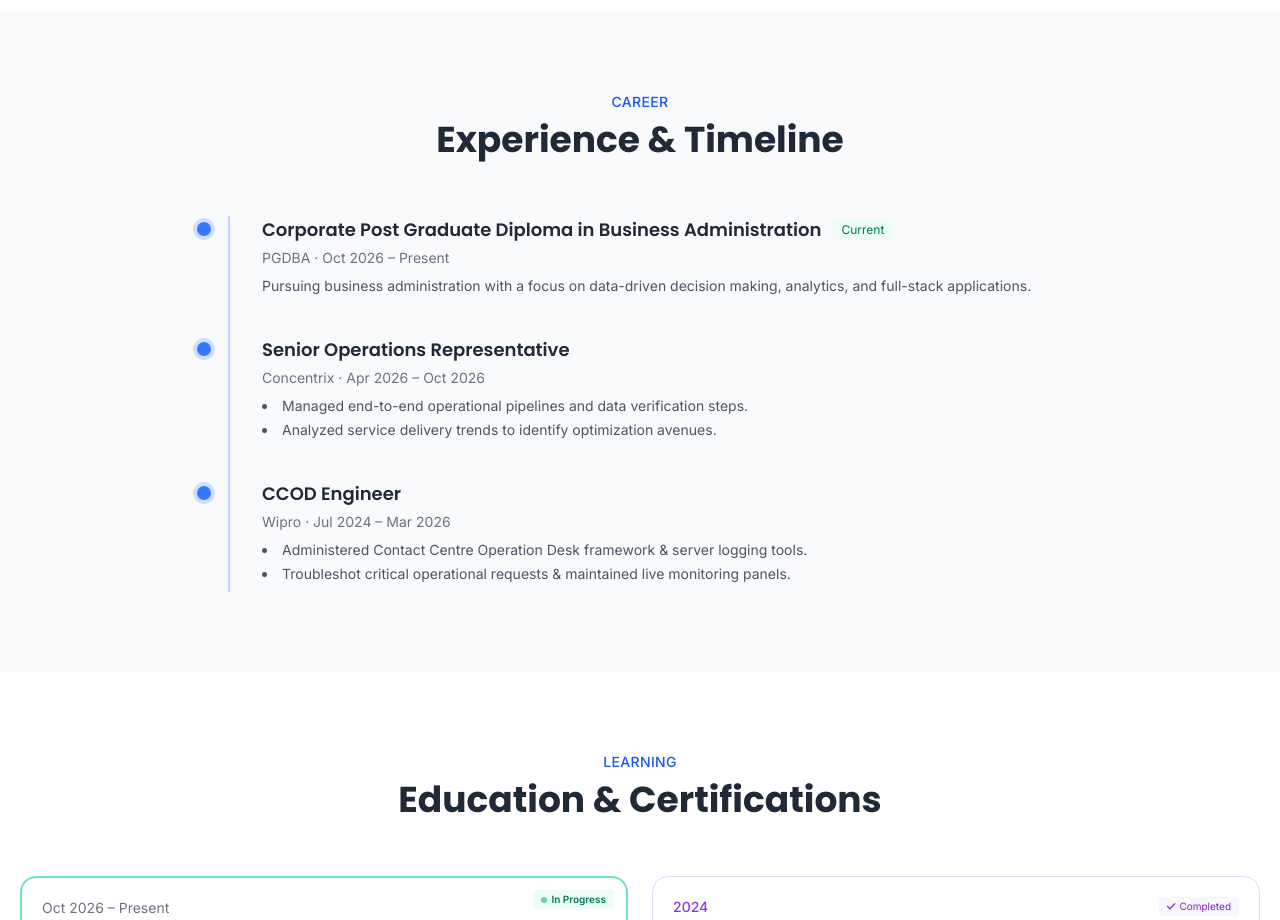
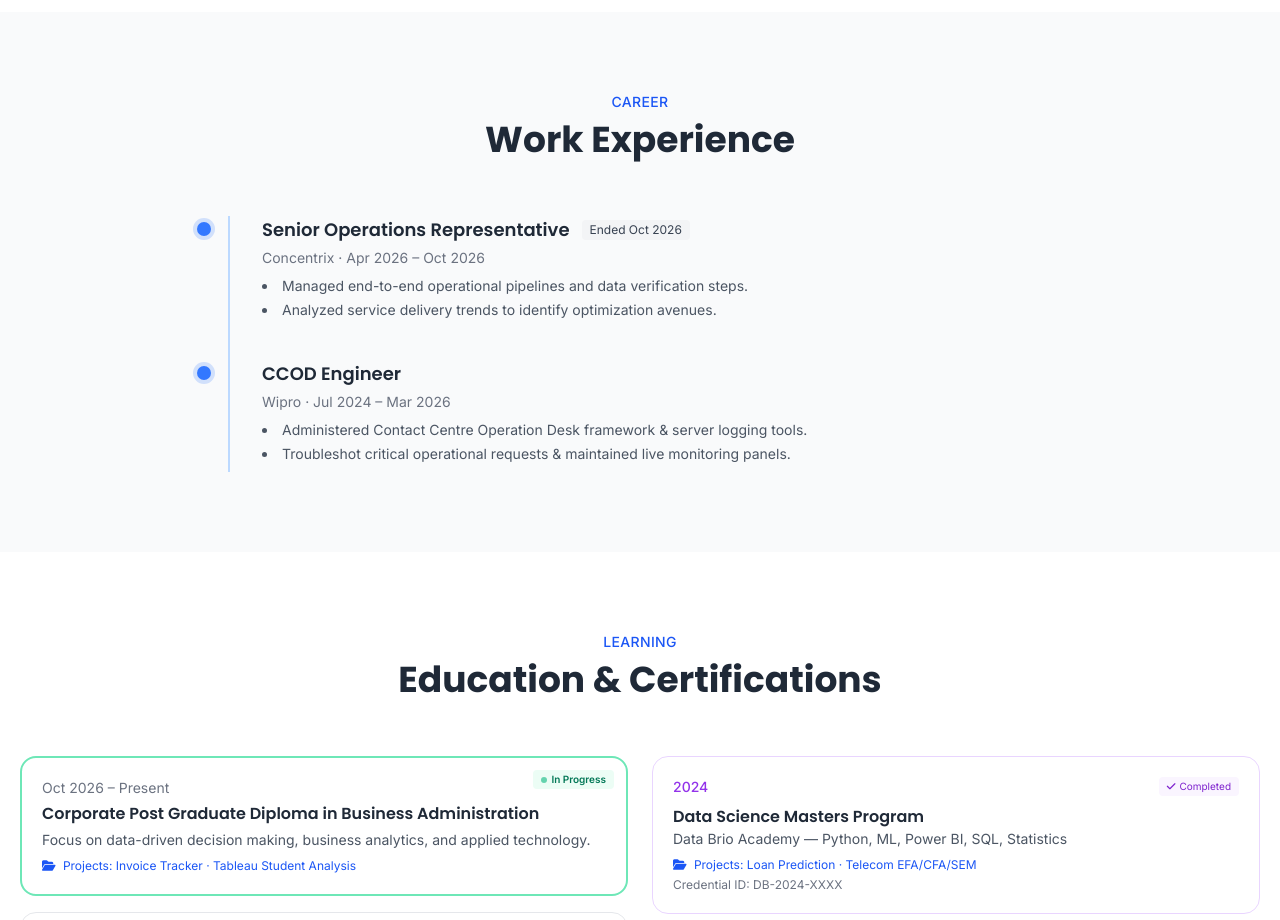
Before and after one commit to azi05122001/Azizur-Rahaman-Portfolio, a plain HTML site: page index.html in a window 1280 px wide. Shown: the part 3280-4200 px from the top of the page. Drawn offline with nearby package versions, Linux system fonts and the light colour scheme; animation ran at ten frames a second.

Commit message:
Update experience section in index.html

```diff
--- a/index.html
+++ b/index.html
@@ -468,31 +468,21 @@
   </div>
 </section>
 
-<!-- ================= EXPERIENCE ================= -->
+<!-- ================= EXPERIENCE (PGDBA removed) ================= -->
 <section id="experience" class="py-20 bg-gray-50 dark:bg-gray-900/50">
   <div class="max-w-4xl mx-auto px-5">
     <div class="text-center mb-14" data-aos="fade-up">
       <p class="text-brand-600 font-medium mb-2 tracking-wide text-sm uppercase">Career</p>
-      <h2 class="text-3xl sm:text-4xl font-bold">Experience &amp; Timeline</h2>
+      <h2 class="text-3xl sm:text-4xl font-bold">Work Experience</h2>
     </div>
 
     <div class="relative border-l-2 border-brand-200 dark:border-brand-900 ml-4 space-y-8">
-      <!-- PGDBA -->
+      <!-- Concentrix -->
       <div class="relative pl-8 timeline-dot timeline-item" data-aos="fade-up">
         <div class="flex flex-wrap items-center gap-3 mb-1">
-          <h3 class="font-semibold text-lg">Corporate Post Graduate Diploma in Business Administration</h3>
-          <span class="text-xs px-2 py-0.5 rounded bg-emerald-50 text-emerald-700 dark:bg-emerald-900/30 dark:text-emerald-300">Current</span>
+          <h3 class="font-semibold text-lg">Senior Operations Representative</h3>
+          <span class="text-xs px-2 py-0.5 rounded bg-gray-100 text-gray-700 dark:bg-gray-800 dark:text-gray-300">Ended Oct 2026</span>
         </div>
-        <p class="text-sm text-gray-500 dark:text-gray-400 mb-2">PGDBA · Oct 2026 – Present</p>
-        <p class="text-sm text-gray-600 dark:text-gray-400">Pursuing business administration with a focus on data-driven decision making, analytics, and full-stack applications.</p>
-        <div class="timeline-details mt-2 text-xs text-brand-600">
-          <p>→ Projects: Sales &amp; Invoice Tracking System · Student Data Analysis (Tableau)</p>
-        </div>
-      </div>
-
-      <!-- Concentrix -->
-      <div class="relative pl-8 timeline-dot timeline-item" data-aos="fade-up">
-        <h3 class="font-semibold text-lg mb-1">Senior Operations Representative</h3>
         <p class="text-sm text-gray-500 dark:text-gray-400 mb-2">Concentrix · Apr 2026 – Oct 2026</p>
         <ul class="list-disc list-inside text-sm text-gray-600 dark:text-gray-400 space-y-1">
           <li>Managed end-to-end operational pipelines and data verification steps.</li>
```
